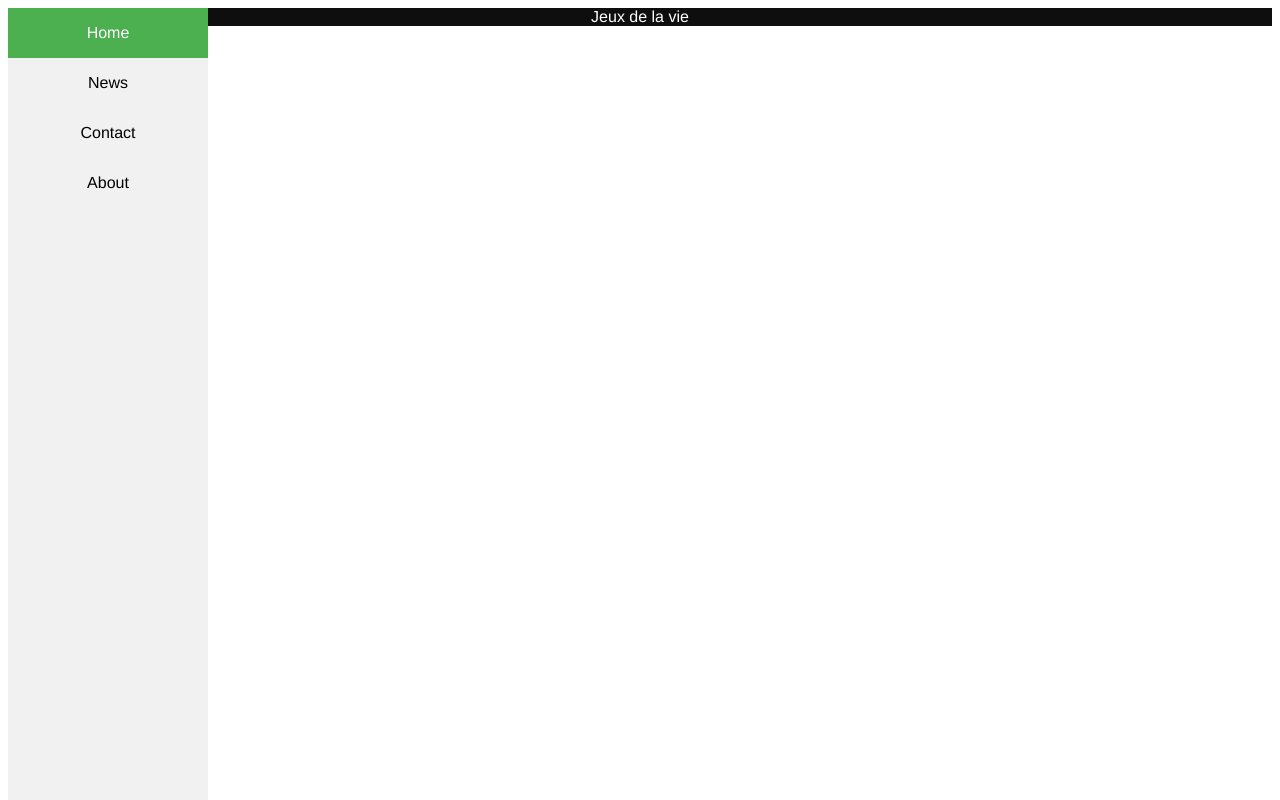
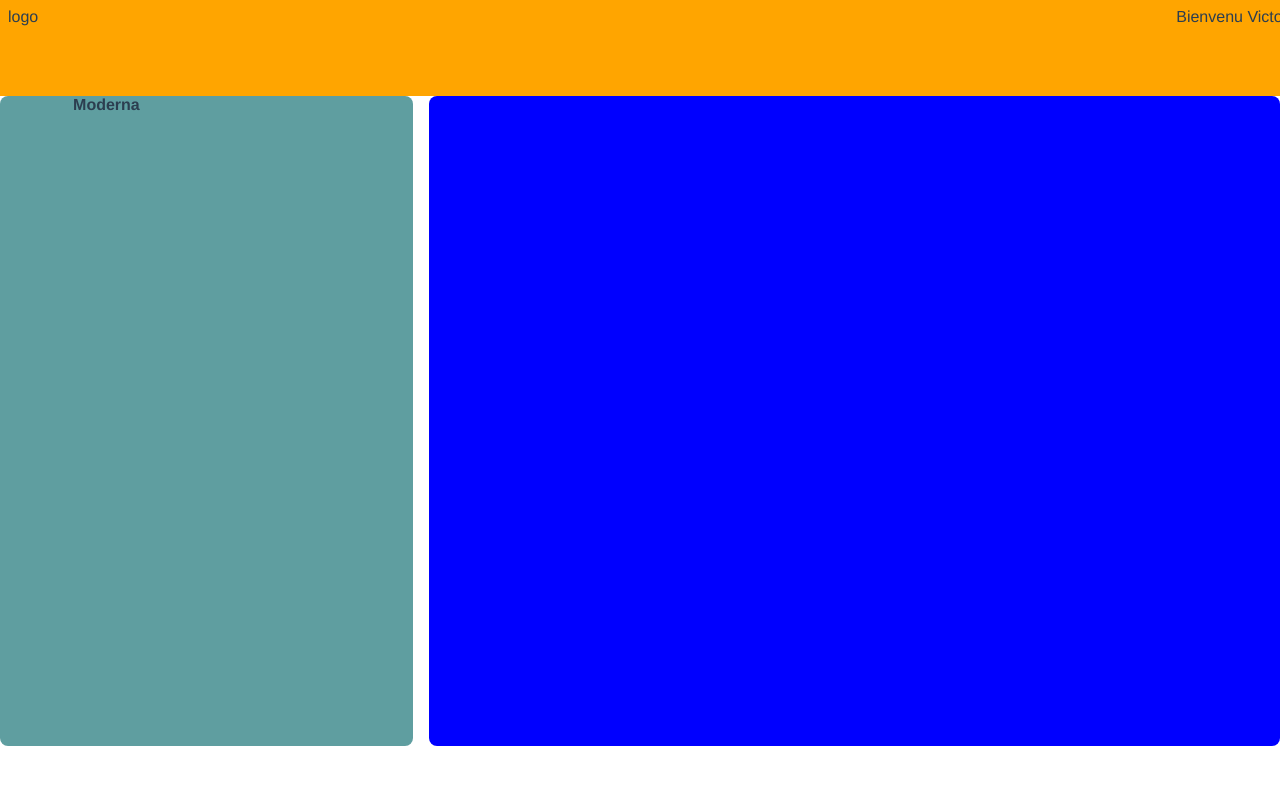
Before and after one commit to leenorshn/vue2-vote, a Vue app: page / in a window 1280 px wide. Built offline with nearby package versions, Linux system fonts and the light colour scheme.

Commit message:
trying to customize design

```diff
--- a/src/App.vue
+++ b/src/App.vue
@@ -1,34 +1,42 @@
 <template>
   <div id="app">
-    <div class="container">
-      <!-- <navgame></navgame> -->
-      <div class="row">
-        <div class="col-md-4">
-          <SideBar />
+    <header>
+        <div class="logo">
+          logo
         </div>
-        <div class="col-md-8">
-          <Jeux />
+        <div class="user-status">
+          Bienvenu Victor
         </div>
-      </div>
+    </header>
+    <div class="main">
+     <div class="left-side">
+<h4>Moderna</h4>
+     </div>
+     <div class="main-side">
+
+     </div>
     </div>
   </div>
 </template>
 
 <script>
 //import Calculator from './components/Calculator.vue'
-import Jeux from "./components/Jeux.vue";
-import SideBar from "./components/SideBar.vue";
+//import Jeux from "./components/Jeux.vue";
+//import SideBar from "./components/SideBar.vue";
 export default {
   name: "App",
   components: {
     //Calculator,
-    Jeux,
-    SideBar,
+    //Jeux,
+   // SideBar,
   },
 };
 </script>
 
 <style>
+*{
+  margin: 0;
+}
 #app {
   font-family: Avenir, Helvetica, Arial, sans-serif;
   -webkit-font-smoothing: antialiased;
@@ -37,4 +45,33 @@ export default {
   color: #2c3e50;
   margin-top: 0px;
 }
+header{
+  width: 100%;
+  height: 10vh;
+  background-color:orange;
+  display:flex;
+  padding: 8px;
+  justify-content: center;
+}
+header .logo{
+  flex: 2;
+  text-align: left;
+}
+.main{
+  display:flex;
+}
+.main .left-side{
+  flex:2;
+  background-color:cadetblue;
+  height: 650px;
+  border-radius: 8px;
+  padding-right: 200px;
+}
+.main .main-side{
+  flex:8;
+  background-color:blue;
+  border-radius: 8px;
+  margin-left:16px;
+  align-items: left;
+}
 </style>
```
